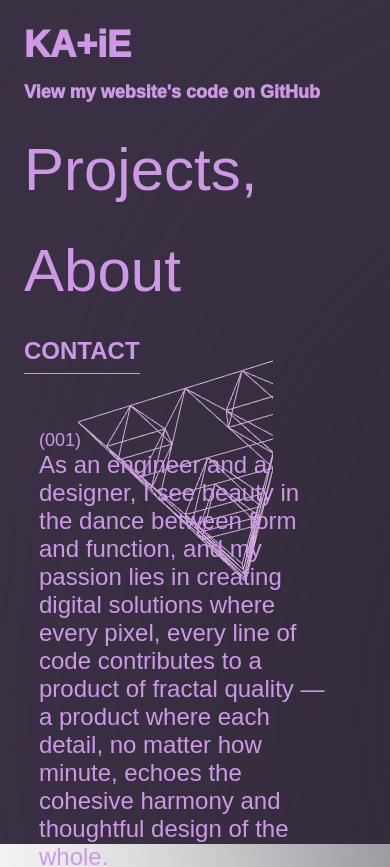
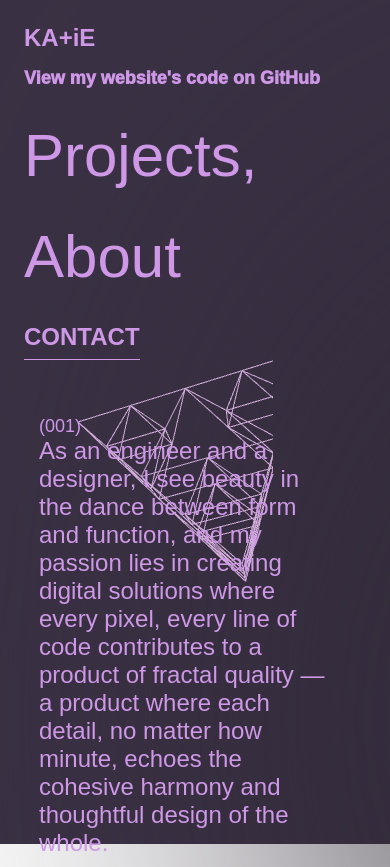
Before and after one commit to katebonner/UXPORTFOLIO, a React (Create React App) app: page /#/about in a window 390 px wide. Shown: the top 867 px of the page. Built offline with nearby package versions, Linux system fonts and the light colour scheme.

Commit message:
heirarchy nits

```diff
--- a/src/App.css
+++ b/src/App.css
@@ -62,7 +62,8 @@
     margin-right: 24px;
   }
   .Title {
-    font-size: 36px;
+    font-size: 24px;
+    font-weight: 800;
   }
   .Nav-element {
     font-size: 60px;
--- a/src/Components/Fractal/index.jsx
+++ b/src/Components/Fractal/index.jsx
@@ -125,7 +125,7 @@ const Fractal3D = () => {
   }, [isIncreasing]);
 
   return (
-    <Canvas style={{ position: "fixed", top: 0, left: "-30vw", zIndex: -999 }}>
+    <Canvas style={{ position: "fixed", top: 0, left: "-30%", zIndex: -999 }}>
       <ambientLight intensity={4} />
       <SierpinskiTetrahedron position={[0, 0, 0]} size={2} level={level} />
     </Canvas>
```
